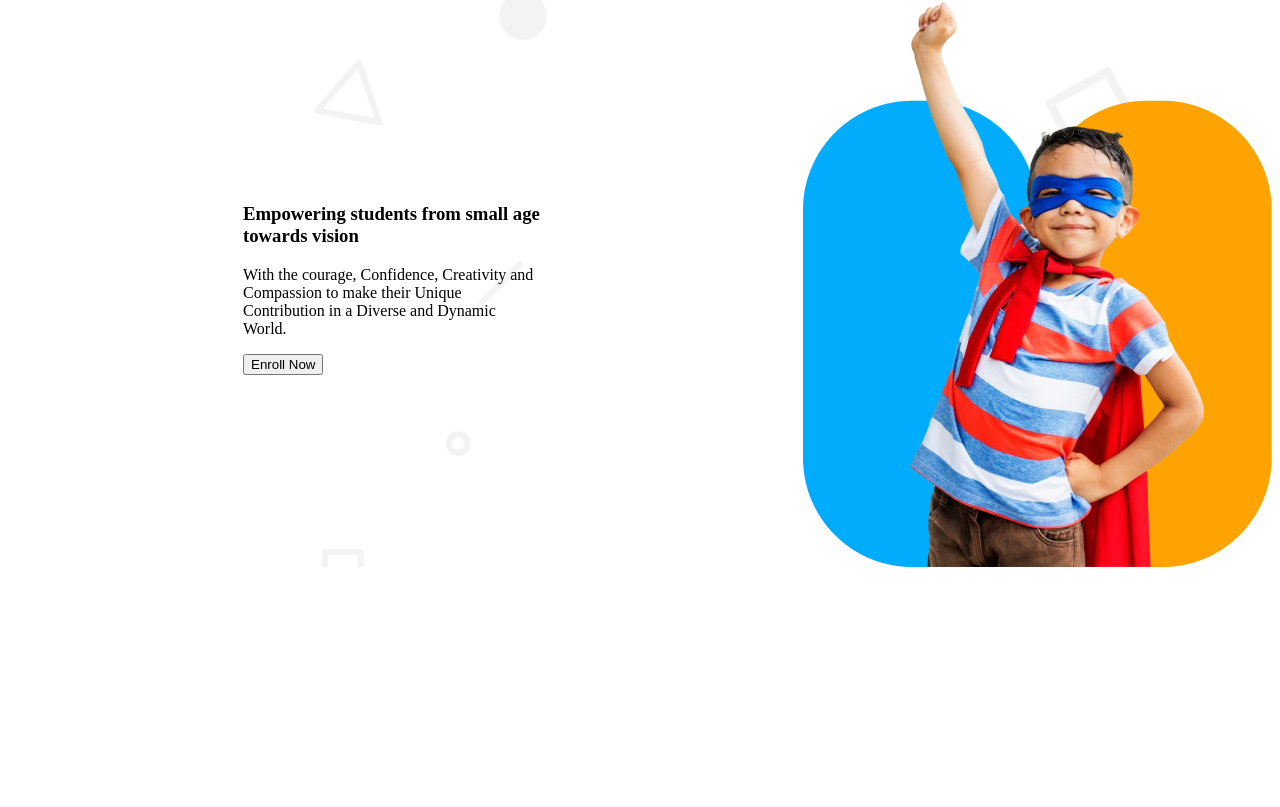
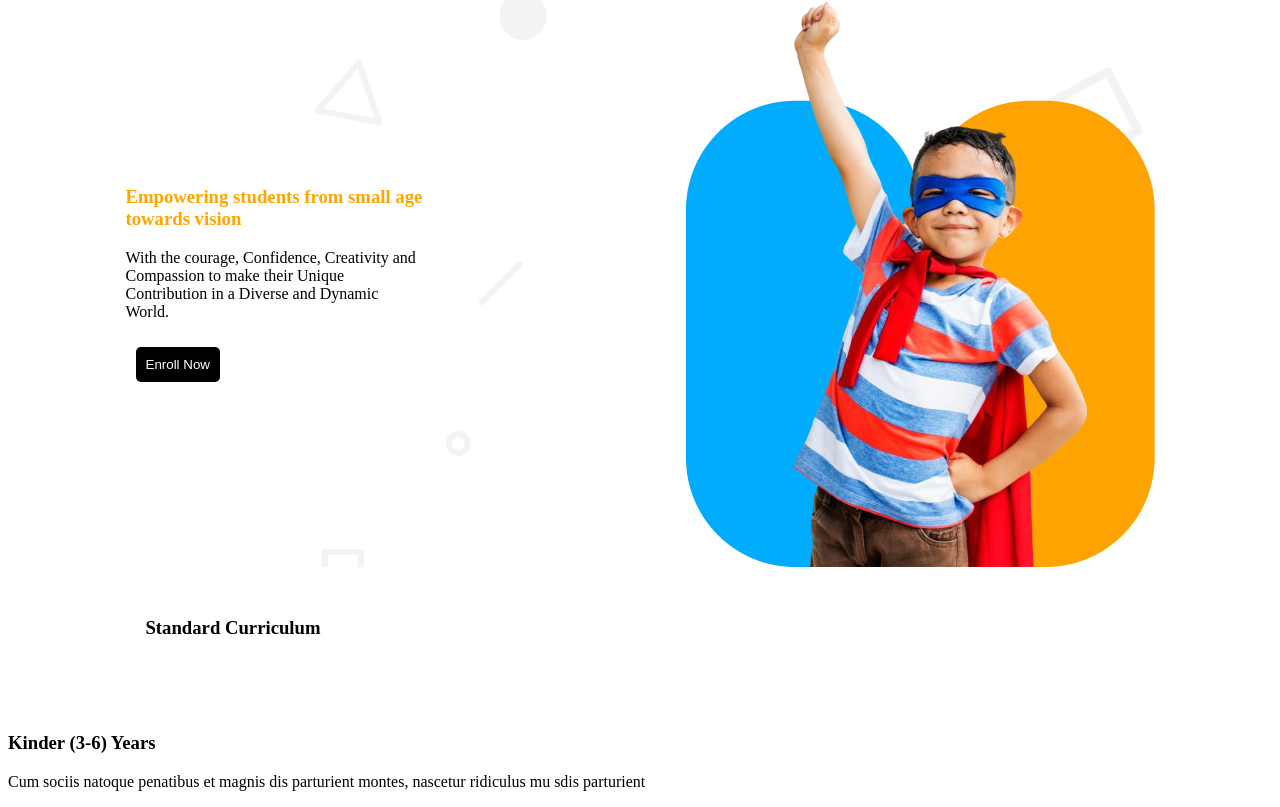
Before and after one commit to sheikshadi/B11-A2-kids-school, a plain HTML site: page index.html in a window 1280 px wide. Shown: the part 78-885 px from the top of the page. Before the commit the page ends 800 px from the top, so only its background shows below. Drawn offline with Linux system fonts and the light colour scheme.

Commit message:
frist comment

```diff
--- a/index.html
+++ b/index.html
@@ -20,6 +20,7 @@
                     <li id="ul-item2"><a class="item" href="">About</a></li>
                     <li id="ul-item3"><a class="item" href="">Contact</a></li>
                     <li id="ul-item4"><a class="item" href="">Watch</a></li>
+                    <li id="ul-item4"><a class="item" href="">Watch</a></li>
                 </ul>
             </div>
             <div class="display-flex">
@@ -37,7 +38,16 @@
             <img class="banner-image" src="assets/hero-kids.png" alt="">
          </div>
     </header>
-    <main></main>
+    <main>
+        <div class="menu">
+            <h3 class="menu-title">Standard Curriculum</h3>
+        </div>
+        <div class="menu-content">
+            <img class="menu-image" src="" alt="">
+            <h3>Kinder (3-6) Years</h3>
+            <p>Cum sociis natoque penatibus et magnis dis parturient montes, nascetur ridiculus mu sdis parturient</p>
+        </div>
+    </main>
     <footer></footer>
 </body>
 </html>
--- a/style.css
+++ b/style.css
@@ -52,7 +52,31 @@ ul > li a{
     width: 300px;
 }
 .banner-title{
+    color: orange;
     font-weight: 900;
+}
+.banner-description{
+    width: 300px;
+}
+#btn-primary{
+    padding: 10px;
+    margin: 10px;
+    border-radius: 5px;
+    background-color: black;
+    color: white;
+    border: none;
+}
+.banner-image{
+    margin: auto;
+}
+
+/* main */
+.menu-title{
+    text-align: center;
+    margin-top: 50px;
+    font-weight: bold;
+    width: 450px;
+    height: 60px;
 }
 
 
@@ -77,3 +101,9 @@ ul > li a{
         display: none;
     }
 }
+
+@media screen and (max-width:576px) {
+    .banner{
+        flex-direction: column;
+    }
+}
```
